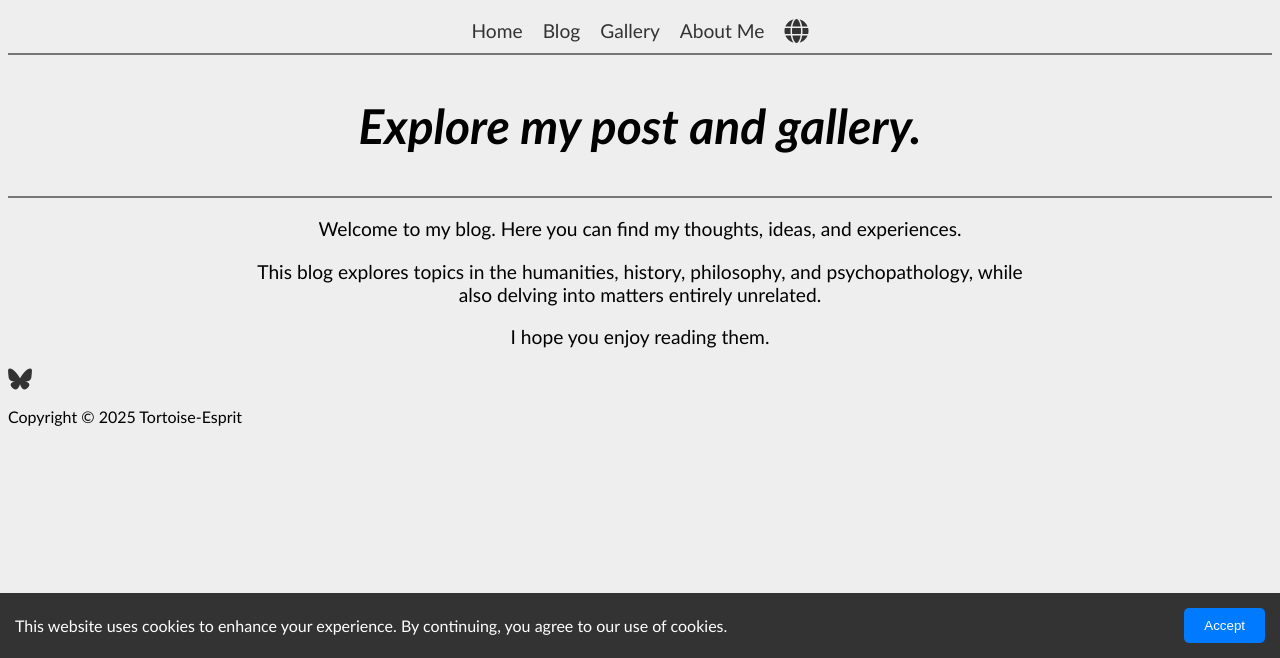
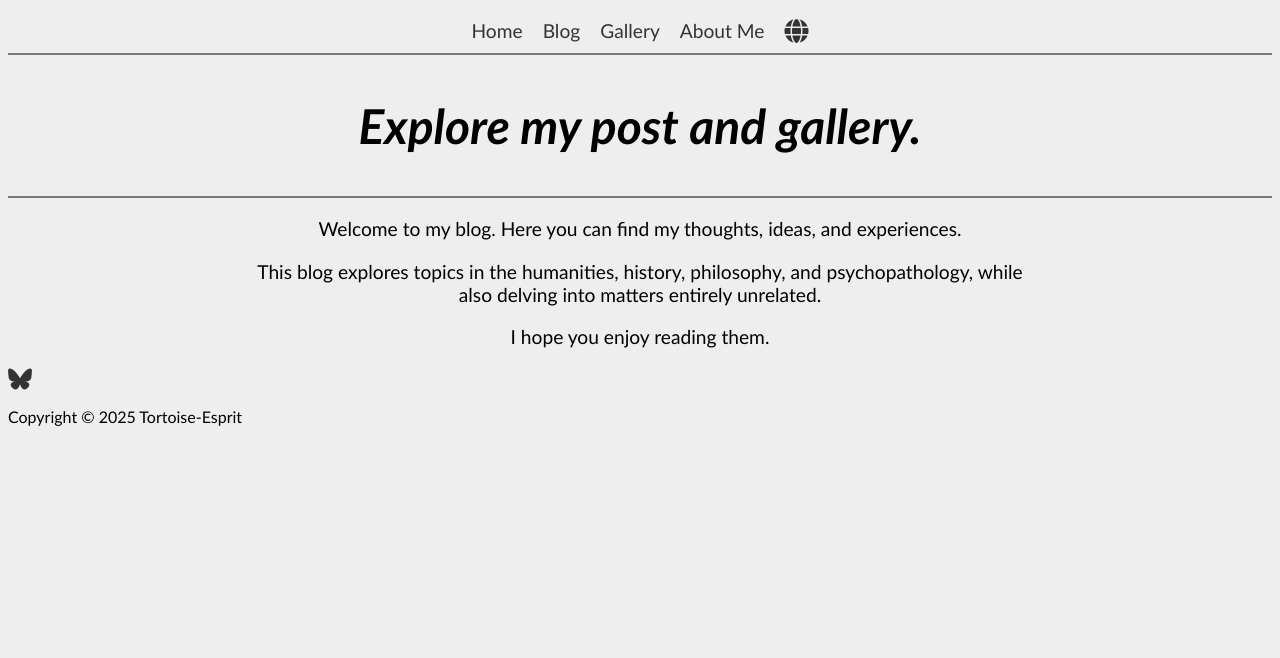
Before and after one commit to Tortoise-Esprit/blog, a plain HTML site: page docs/index.html in a window 1280 px wide. Shown: the part 142-800 px from the top of the page. Drawn offline with Linux system fonts and the light colour scheme; a script that the page names is missing.

Commit message:
Update index.html

```diff
--- a/docs/index.html
+++ b/docs/index.html
@@ -56,12 +56,6 @@
             <i class="fa-brands fa-bluesky"></i>
         <p>Copyright © 2025 Tortoise-Esprit</p>
     </footer>
-
-    <div id="cookie-banner" class="cookie-banner">
-        <p>This website uses cookies to enhance your experience. By continuing, you agree to our use of cookies.</p>
-        <button id="accept-cookies">Accept</button>
-    </div>
-
     <script src="js/script.js"></script>
 </body>
 </html>
```
